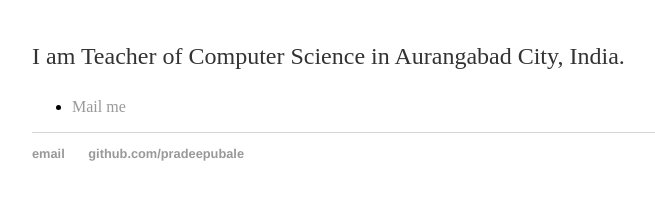
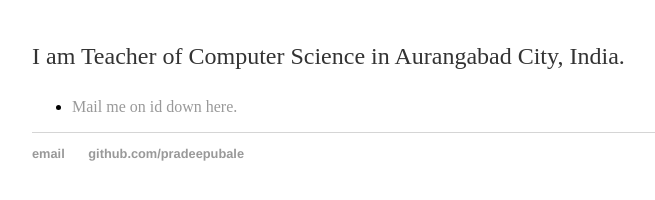
Before and after one commit to pradeepubale/pradeepubale.github.io, a Jekyll site: the page built from about/index.html, in a window 1280 px wide. Shown: the part 157-357 px from the top of the page, without its empty margins (160-815 px from the left). Built offline with Jekyll 4.4.1, drawn with Linux system fonts in a browser that asks for light colours.

Commit message:
update index.html
for mail id.

```diff
--- a/about/index.html
+++ b/about/index.html
@@ -8,6 +8,6 @@ title: About me.
 			<p>I am Teacher of Computer Science in Aurangabad City, India.</p>
 
 			<ul class="contacts">
-				<li><a href="#">Mail me </a></li>
+				<li><a href="#">Mail me on id down here.</a></li>
 				</ul>
 		</div>
```
